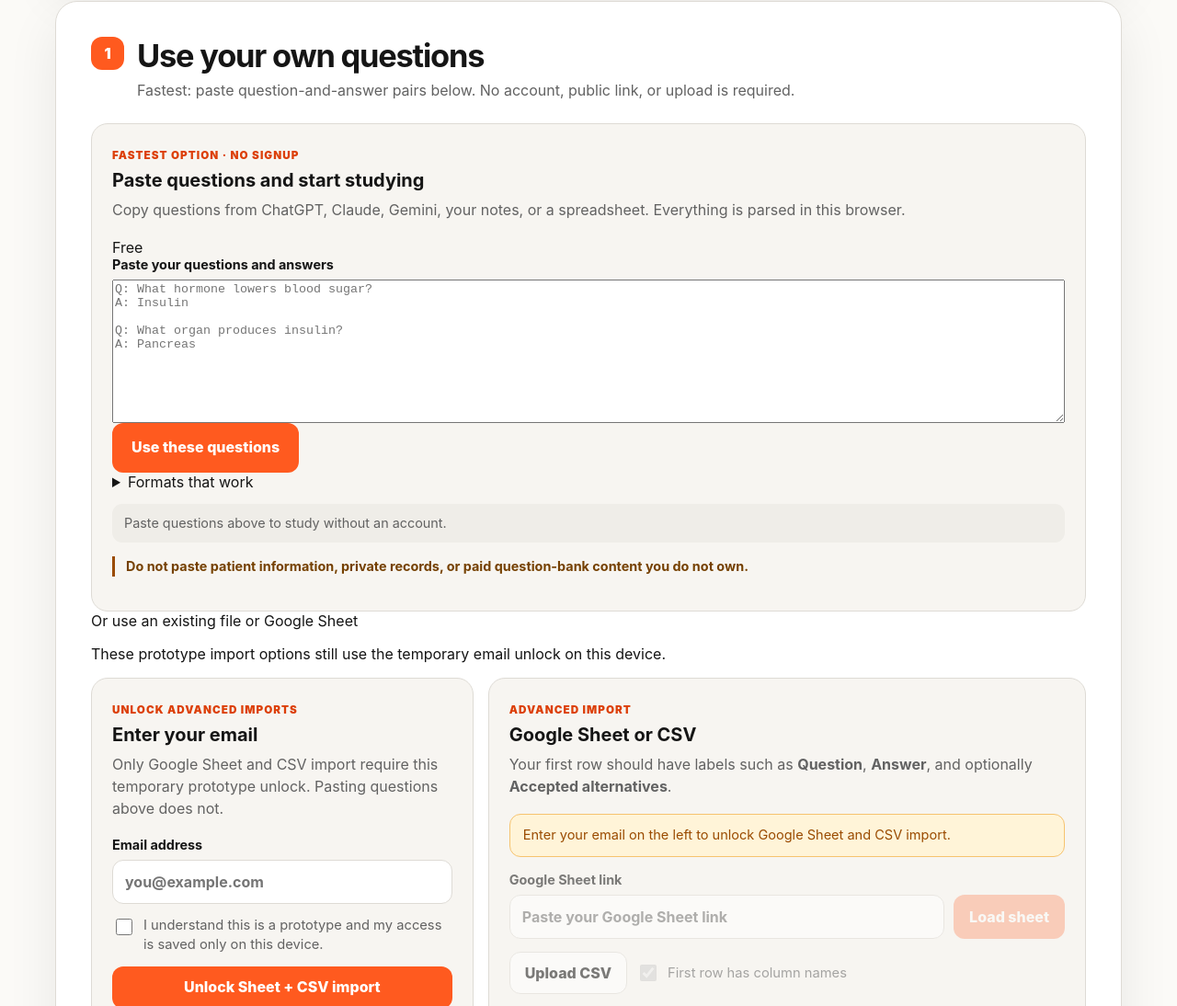
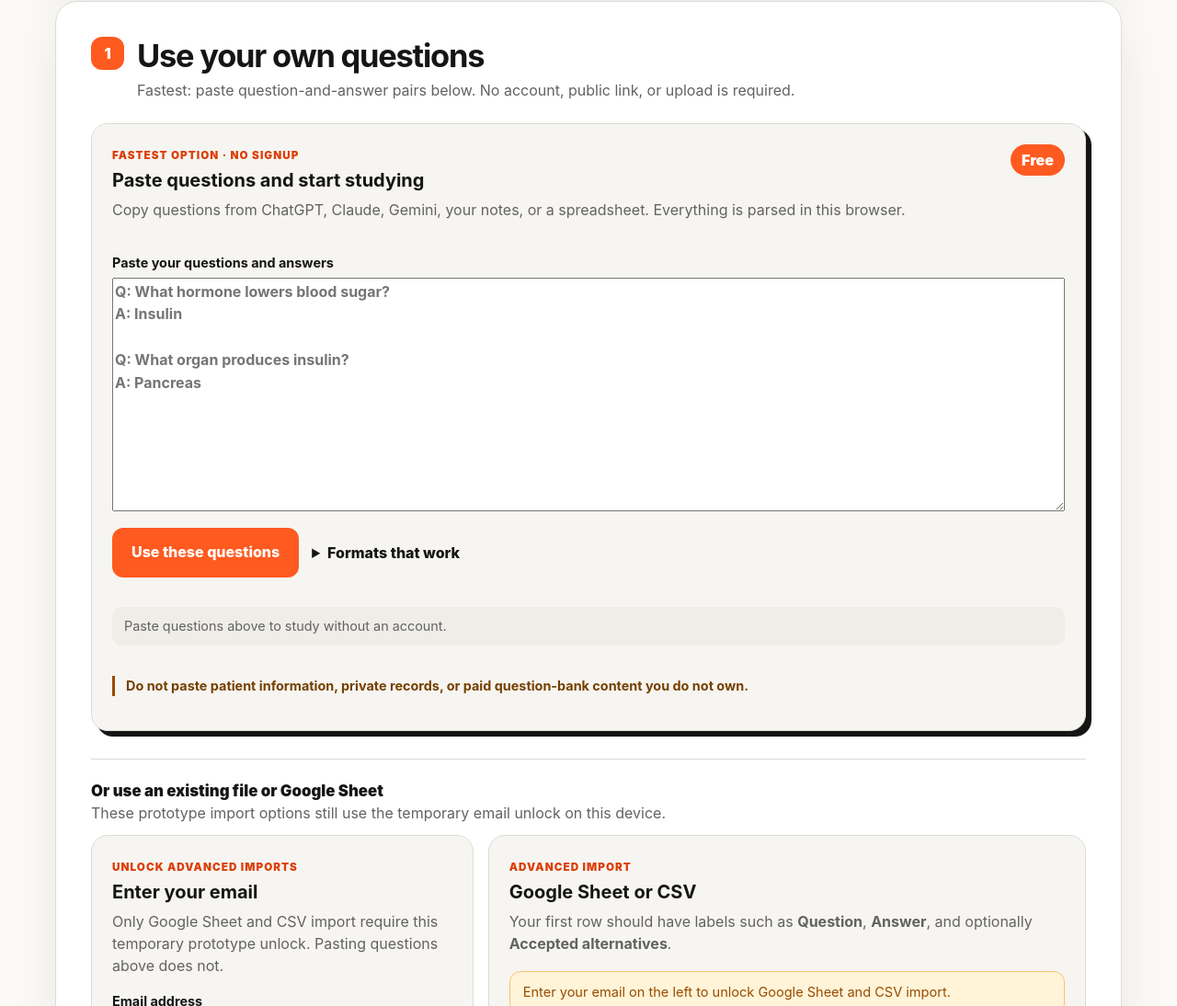
Before and after one commit to drjif/Voicetutor, a website with bundled scripts: page index.html in a window 1280 px wide. Shown: the part 1494-2588 px from the top of the page at 92% size. Built offline with nearby package versions, Linux system fonts and the light colour scheme.

Commit message:
Style paste-question fast path

```diff
--- a/features.css
+++ b/features.css
@@ -37,6 +37,102 @@
   border-color: #151515;
   background: #f4f1ea;
   box-shadow: 0 0 0 4px rgba(21, 21, 21, 0.08);
+}
+
+.paste-panel {
+  display: grid;
+  gap: 18px;
+  margin: 22px 0;
+  border: 2px solid var(--ink);
+  background: #fffdf8;
+  box-shadow: 6px 6px 0 var(--ink);
+}
+
+.paste-panel-heading {
+  display: flex;
+  align-items: flex-start;
+  justify-content: space-between;
+  gap: 18px;
+}
+
+.paste-panel-heading h3 {
+  margin: 4px 0 6px;
+  font-size: clamp(1.35rem, 2vw, 1.8rem);
+}
+
+.free-pill {
+  display: inline-flex;
+  align-items: center;
+  justify-content: center;
+  min-height: 34px;
+  padding: 6px 12px;
+  border-radius: 999px;
+  background: var(--primary);
+  color: #fff;
+  font-weight: 900;
+  white-space: nowrap;
+}
+
+.paste-textarea {
+  width: 100%;
+  min-height: 220px;
+  resize: vertical;
+  font: inherit;
+  line-height: 1.55;
+}
+
+.paste-actions {
+  display: flex;
+  align-items: center;
+  flex-wrap: wrap;
+  gap: 14px;
+}
+
+.paste-format-help {
+  color: var(--muted);
+}
+
+.paste-format-help summary {
+  cursor: pointer;
+  font-weight: 800;
+  color: var(--ink);
+}
+
+.paste-format-grid {
+  display: grid;
+  grid-template-columns: repeat(2, minmax(0, 1fr));
+  gap: 10px;
+  margin-top: 12px;
+}
+
+.paste-format-grid code {
+  display: block;
+  padding: 10px 12px;
+  border: 1px solid var(--border);
+  border-radius: 10px;
+  background: var(--surface-alt);
+  color: var(--ink);
+  white-space: normal;
+  line-height: 1.45;
+}
+
+.advanced-import-heading {
+  display: grid;
+  gap: 4px;
+  margin: 30px 0 14px;
+  padding-top: 24px;
+  border-top: 1px solid var(--border);
+}
+
+.advanced-import-heading > span {
+  color: var(--ink);
+  font-size: 1.05rem;
+  font-weight: 900;
+}
+
+.advanced-import-heading p {
+  margin: 0;
+  color: var(--muted);
 }
 
 .wake-lock-control {
@@ -96,3 +192,26 @@
     grid-template-columns: 1fr;
   }
 }
+
+@media (max-width: 640px) {
+  .paste-panel {
+    box-shadow: 4px 4px 0 var(--ink);
+  }
+
+  .paste-panel-heading,
+  .paste-actions {
+    align-items: stretch;
+  }
+
+  .paste-panel-heading {
+    flex-direction: column;
+  }
+
+  .free-pill {
+    align-self: flex-start;
+  }
+
+  .paste-format-grid {
+    grid-template-columns: 1fr;
+  }
+}
```
